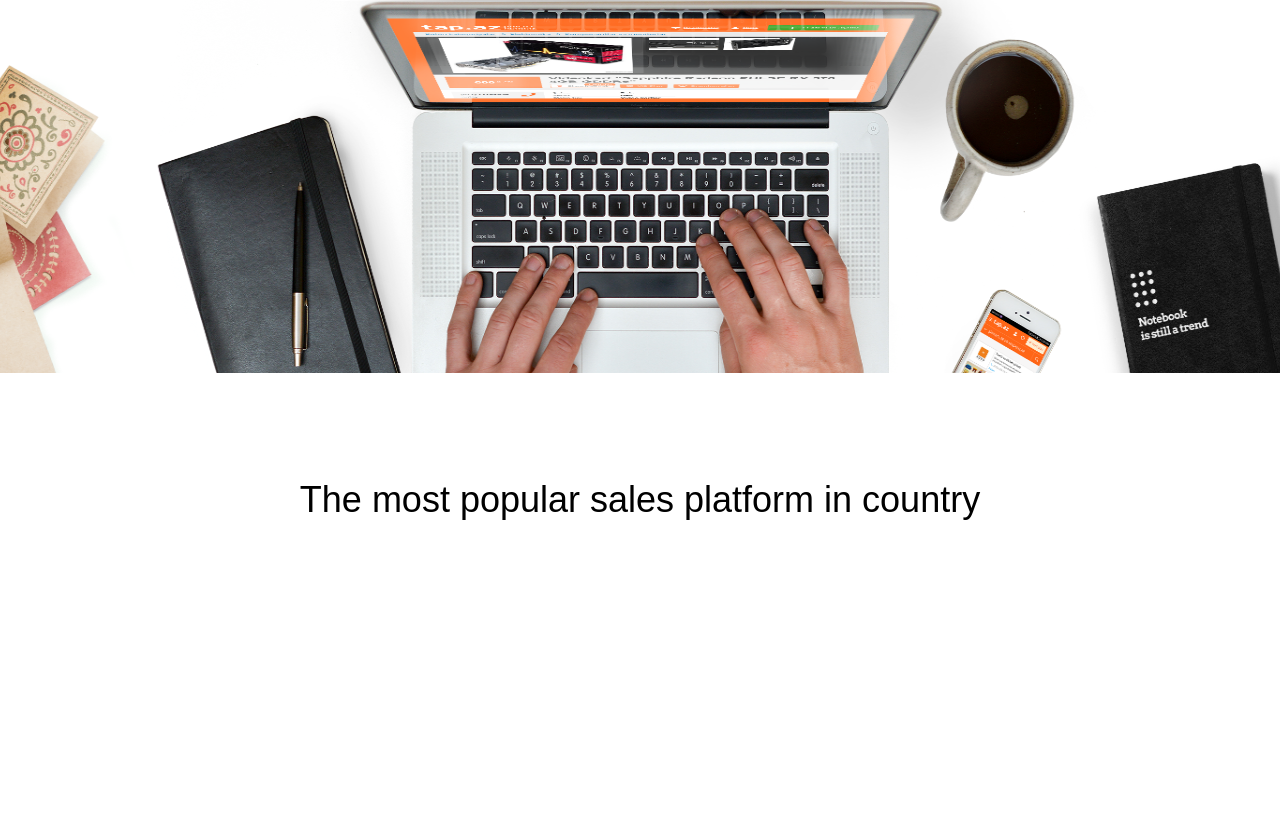
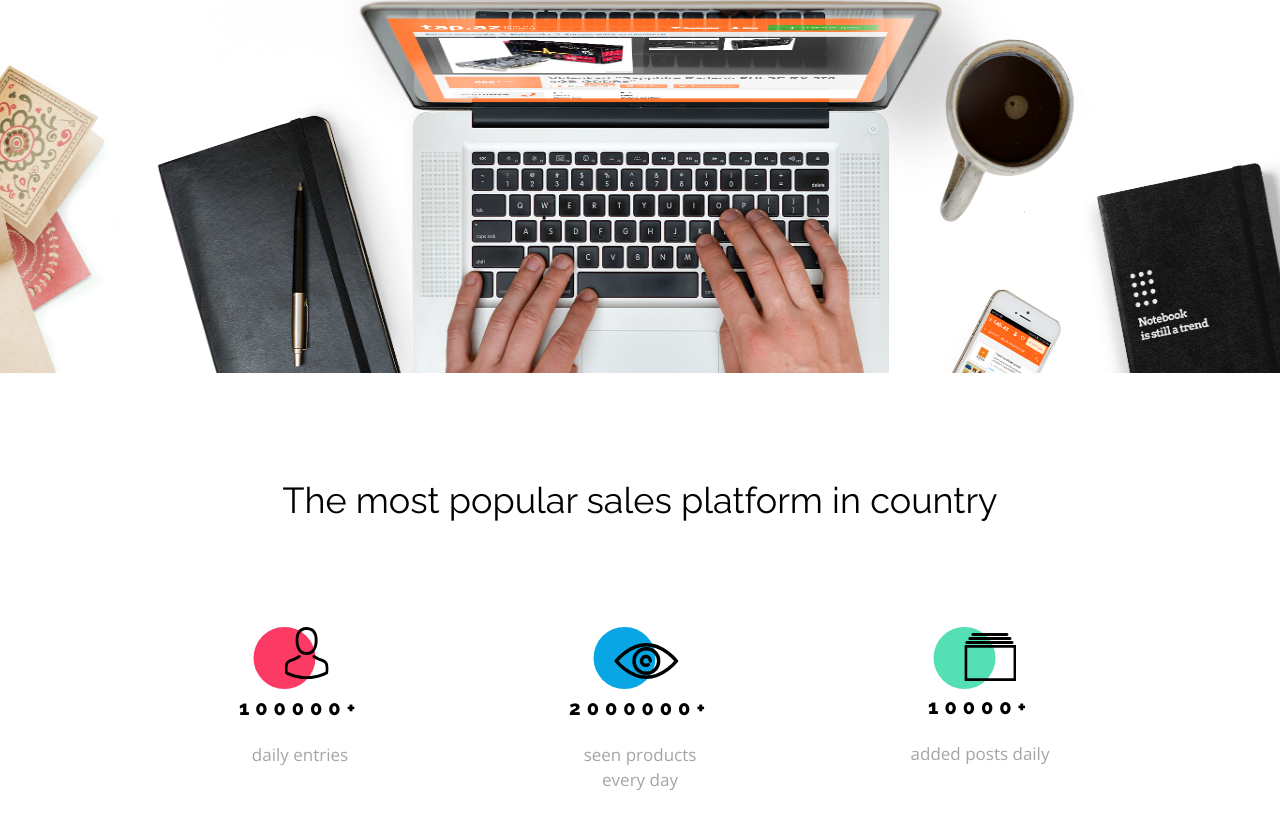
Before and after one commit to PiotrSierant/BestShop, a plain HTML site: page index.html in a window 1280 px wide. Shown: the part 567-1396 px from the top of the page. Before the commit the page ends 1194 px from the top, so only its background shows below. Drawn offline with nearby package versions, Linux system fonts and the light colour scheme.

Commit message:
update work - section statistic

```diff
--- a/css/style.css
+++ b/css/style.css
@@ -2,7 +2,7 @@
 @import url('https://fonts.googleapis.com/css2?family=Open+Sans:wght@300;400;600;700&display=swap');
 :root {
     /*font*/
-    font-family: Ralewat, sans-serif;
+    font-family: Raleway, sans-serif;
     --font-family-2: 'Open Sans', sans-serif;
     /*colors*/
     --base-color-blue: #08A6E4;
@@ -177,9 +177,100 @@ p, a {
 .statistic-page .container {
     display: flex;
     justify-content: center;
+    align-items: center;
+    flex-direction: column;
 }
 .statistic-page__title {
     font-size: var(--font-size-h3);
     font-weight: var(--font-regular);
     margin-bottom: 100px;
 }
+.statistic-page__section {
+    display: flex;
+    align-items: center;
+    justify-content: center;
+    gap: 180px;
+    margin-bottom: 121px;
+}
+.statistic-page__section__box {
+    display: flex;
+    align-items: center;
+    justify-content: flex-start;
+    flex-direction: column;
+    width: 160px;
+    height: 170px;
+    text-align: center;
+}
+.page__section__box__title {
+    font-size: var(--font-size-h5);
+    font-weight: var(--font-extra-bold);
+    letter-spacing: 6px;
+    margin-bottom: 19px;
+    margin-top: 14px;
+}
+.page__section__box__description {
+    font-size: 17px;
+    color: var(--base-color-gray);
+}
+.statistic-page__section__box:nth-child(1) .page__section__box_img {
+    height: 52px;
+    width: 44px;
+    position: relative;
+    z-index: 4;
+    transform: translateX(15%);
+}
+.statistic-page__section__box:nth-child(2) .page__section__box_img {
+    height: 36px;
+    width: 65px;
+    position: relative;
+    z-index: 4;
+    margin-top: 16px;
+    transform: translateX(9%);
+}
+.statistic-page__section__box:nth-child(3) .page__section__box_img {
+    height: 48px;
+    width: 52px;
+    position: relative;
+    z-index: 4;
+    margin-top: 6px;
+    transform: translateX(20%);
+}
+.statistic-page__section__box {
+    position: relative;
+}
+.statistic-page__section__box:nth-child(1)::before {
+    content: '';
+    position: absolute;
+    width: 62px;
+    height: 62px;
+    left: 50%;
+    transform: translateX(-75%);
+    border-radius: 50%;
+    background-color: #FB3B64;
+    z-index: 3;
+}
+.statistic-page__section__box:nth-child(2)::before {
+    content: '';
+    position: absolute;
+    width: 62px;
+    height: 62px;
+    left: 50%;
+    transform: translateX(-75%);
+    border-radius: 50%;
+    background-color: var(--base-color-blue);
+    z-index: 3;
+}
+.statistic-page__section__box:nth-child(3)::before {
+    content: '';
+    position: absolute;
+    width: 62px;
+    height: 62px;
+    left: 50%;
+    transform: translateX(-75%);
+    border-radius: 50%;
+    background-color: #55DFB4;
+    z-index: 3;
+}
+.statistic-page__section__box:nth-child(3) .page__section__box__title {
+    margin-top: 11px;
+}
--- a/index.html
+++ b/index.html
@@ -43,7 +43,21 @@
         <div class="container">
             <h3 class="statistic-page__title">The most popular sales platform in country</h3>
             <section class="statistic-page__section">
-                <div class="statistic-page__section__box"></div>
+                <div class="statistic-page__section__box">
+                    <img src="images/Person.svg" alt="person" class="page__section__box_img">
+                    <h5 class="page__section__box__title">100000+</h5>
+                    <p class="page__section__box__description">daily entries</p>
+                </div>
+                <div class="statistic-page__section__box">
+                    <img src="images/Eye.svg" alt="eye" class="page__section__box_img">
+                    <h5 class="page__section__box__title">2000000+</h5>
+                    <p class="page__section__box__description">seen products every day</p>
+                </div>
+                <div class="statistic-page__section__box">
+                    <img src="images/Catalog.svg" alt="catalog" class="page__section__box_img">
+                    <h5 class="page__section__box__title">10000+</h5>
+                    <p class="page__section__box__description">added posts daily</p>
+                </div>
             </section>
         </div>
     </section>
```
